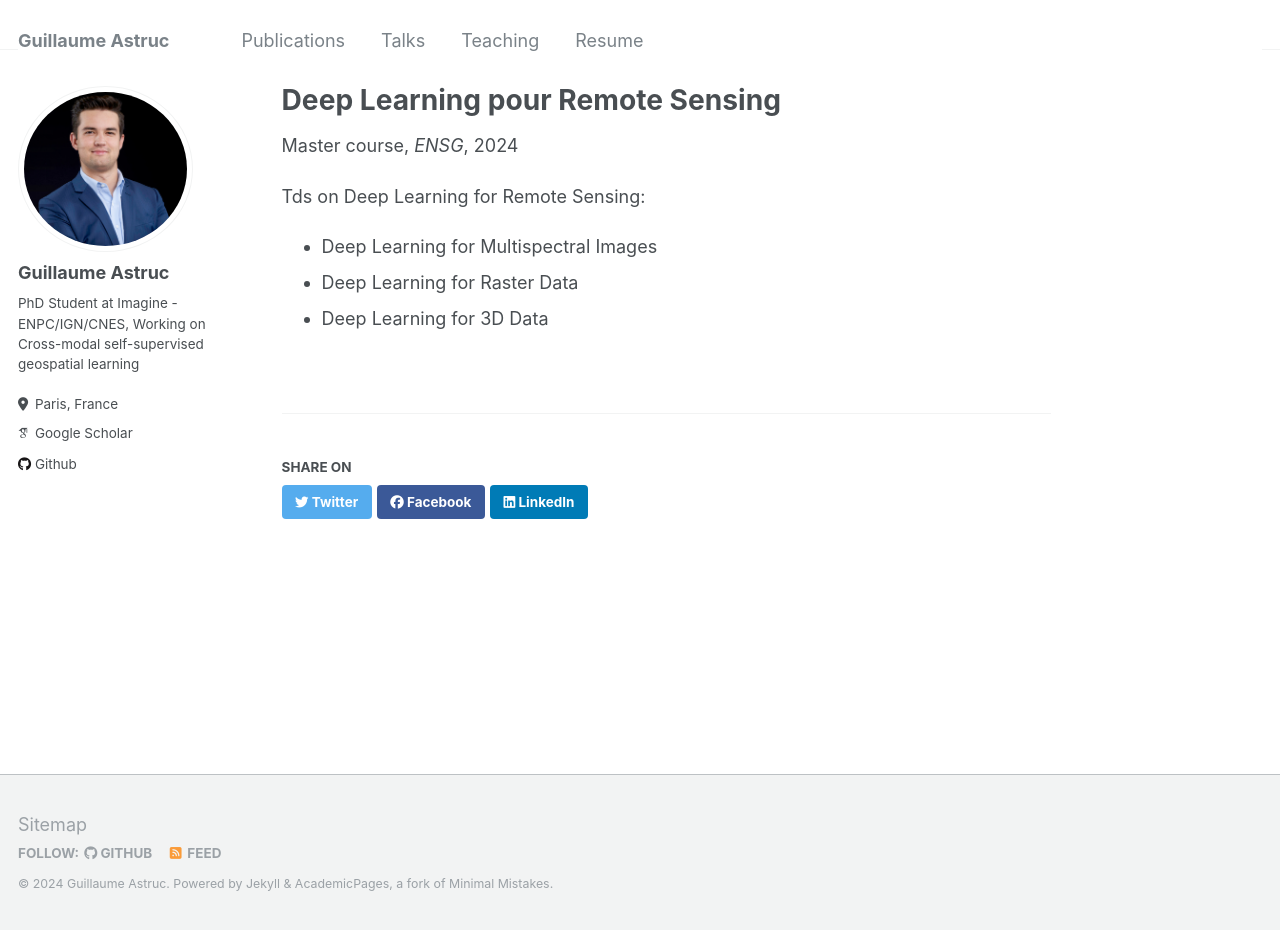
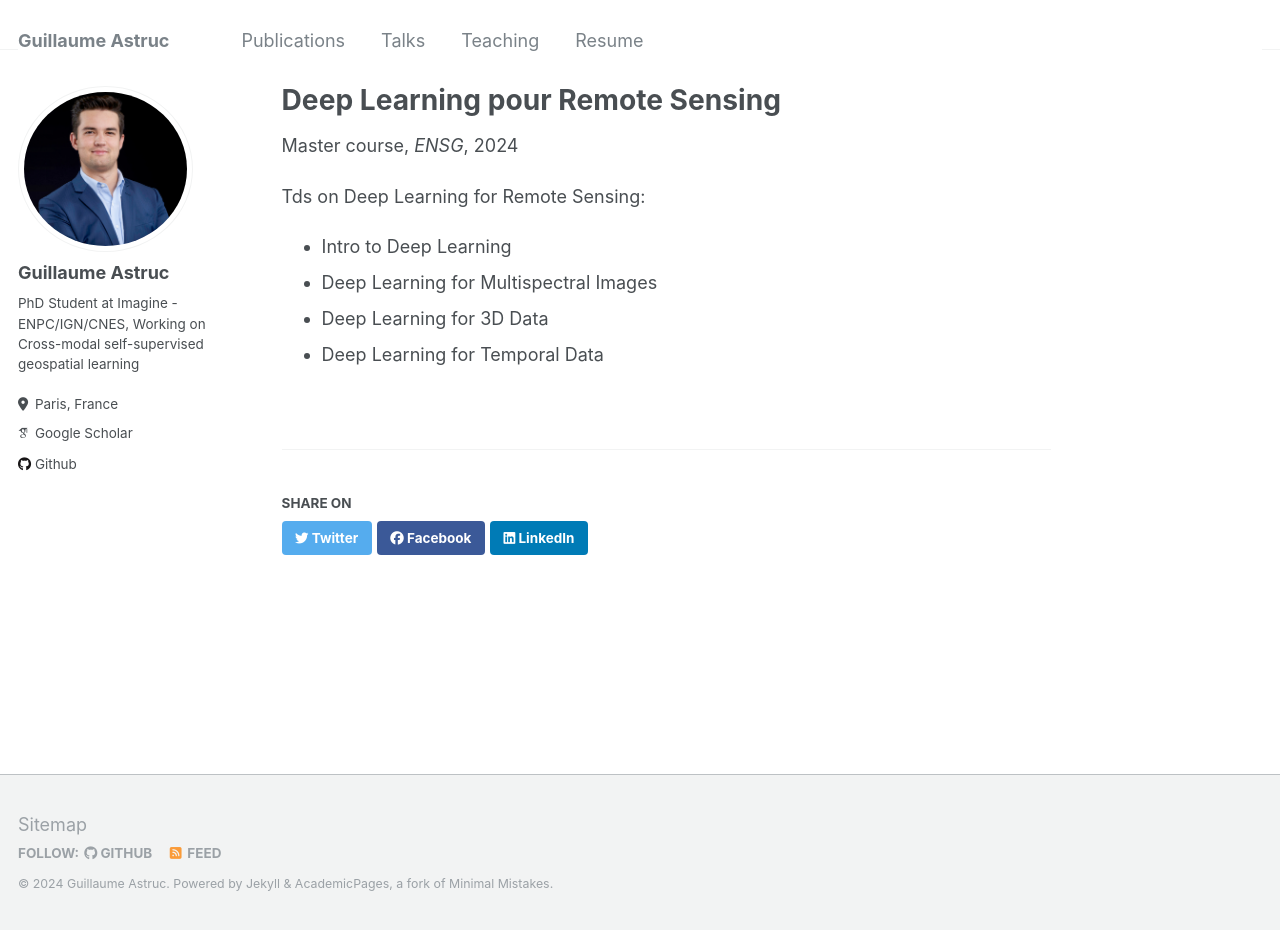
Before and after one commit to gastruc/gastruc.github.io, a Jekyll site: the page built from _teaching/intro_deep_ensg.md, in a window 1280 px wide and 930 px high. Built offline with Jekyll 4.4.1, drawn with Linux system fonts in a browser that asks for light colours; some web fonts are replaced.

Commit message:
Update intro_deep_ensg.md

```diff
--- a/_teaching/intro_deep_ensg.md
+++ b/_teaching/intro_deep_ensg.md
@@ -9,6 +9,7 @@ location: "Marne la Vallée, France"
 
 Tds on Deep Learning for Remote Sensing:
 
+- Intro to Deep Learning
 - Deep Learning for Multispectral Images
-- Deep Learning for Raster Data
 - Deep Learning for 3D Data
+- Deep Learning for Temporal Data
```
